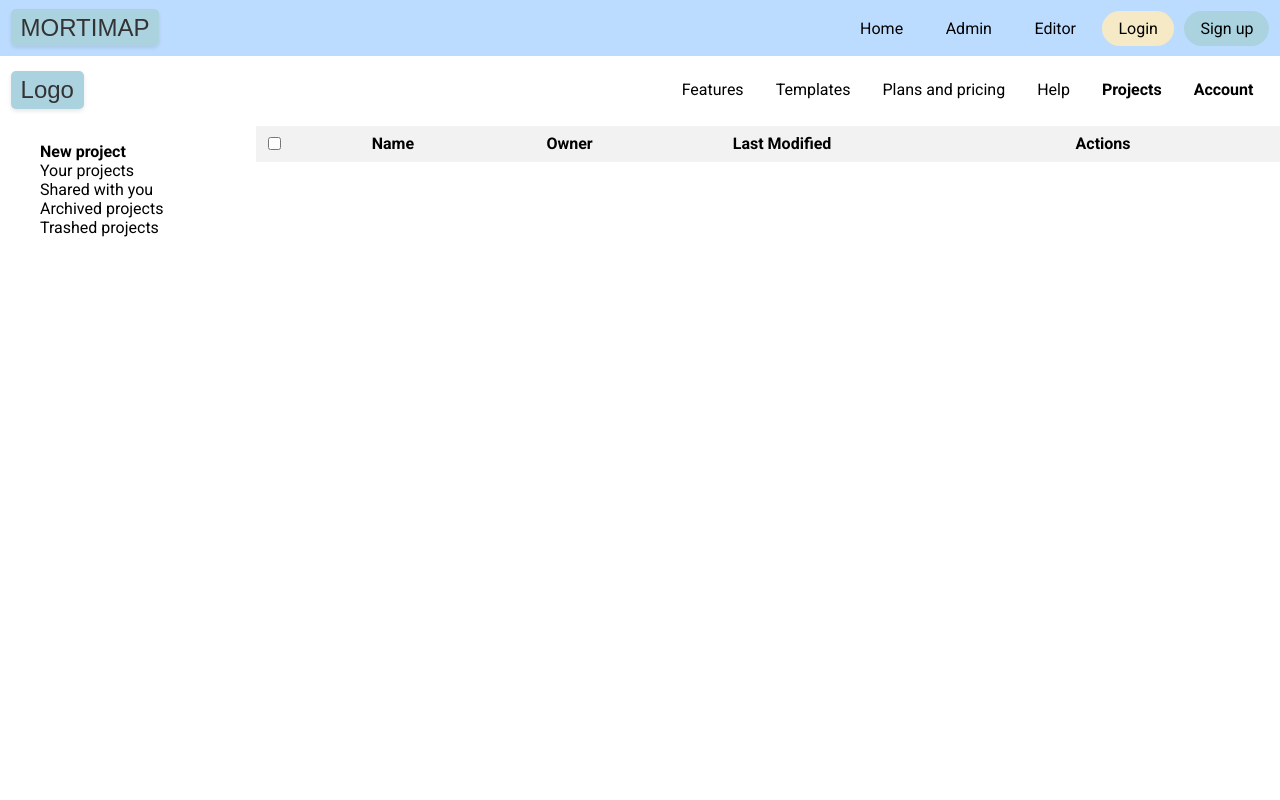
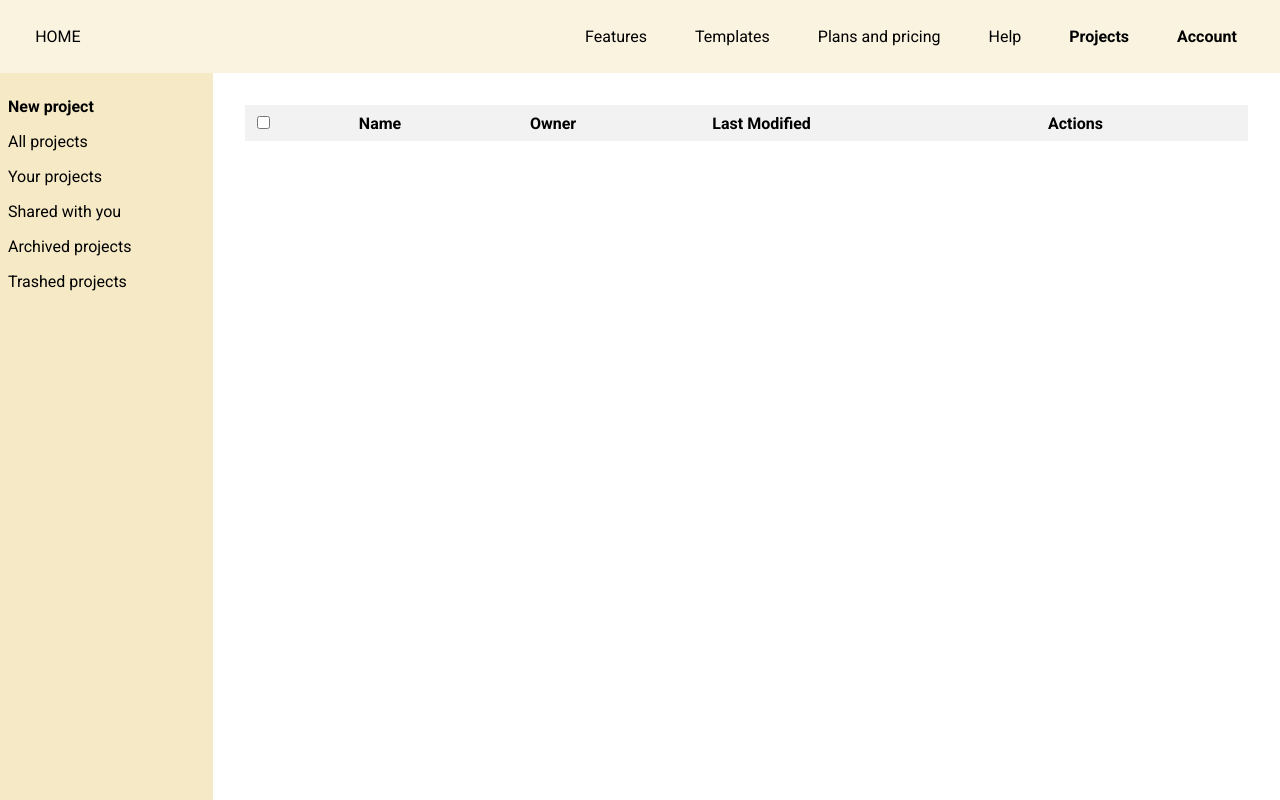
Before and after one commit to pibendik/mortimap, a Vue app in the folder frontend/: page /admin in a window 1280 px wide. Built offline with nearby package versions, Linux system fonts and the light colour scheme.

Commit message:
style: conditional different navbars

```diff
--- a/frontend/src/App.vue
+++ b/frontend/src/App.vue
@@ -1,6 +1,6 @@
 <template>
   <div id="app">
-    <header>
+    <header v-if="showHeader">
       <div class="logocontainer">
         <router-link to="/" class="logo">MORTIMAP</router-link>
       </div>
@@ -24,6 +24,13 @@ import 'quill/dist/quill.snow.css'; // or 'quill/dist/quill.bubble.css' for the
 
 export default {
   name: 'App',
+  computed: {
+    // Computed property that returns true or false based on the current route's meta field
+    showHeader() {
+      // This will return true if hideNavbar is false or undefined, making the header visible
+      return !this.$route.meta.hideNavbar;
+    }
+  }
 }
 </script>
 
--- a/frontend/src/components/AdminPanel.vue
+++ b/frontend/src/components/AdminPanel.vue
@@ -1,7 +1,10 @@
 <template>
     <div class="admin-panel">
-        <nav class="navbar">
-            <div class="logo">Logo</div>
+        <nav class="navbar inner-navbar">
+            <ul>
+                <router-link to="/">HOME</router-link>
+
+            </ul>
             <ul class="nav-list">
                 <li>Features</li>
                 <li>Templates</li>
@@ -11,16 +14,18 @@
                 <li class="highlight">Account</li>
             </ul>
         </nav>
-        <div class="main-content">
         <aside class="menu-pane">
             <ul class="menu-list">
                 <li class="highlight">New project</li>
+                <li>All projects</li>
                 <li>Your projects</li>
                 <li>Shared with you</li>
                 <li>Archived projects</li>
                 <li>Trashed projects</li>
             </ul>
         </aside>
+        <div class="main-content">
+
             <section class="project-display">
                 <table>
                     <thead>
@@ -50,15 +55,54 @@ export default {
 
 <style scoped>
 .admin-panel {
-    display: flex;
-    flex-direction: column;
+    display: grid;
+    grid-template-rows: auto 1fr;
+    /* Navbar height is auto, main content takes the rest */
+    grid-template-columns: 1fr 5fr;
+    /* Two columns, left is smaller */
+    grid-template-areas:
+        "navbar navbar"
+        "menu main";
+    height: 100vh;
+    /* Set the height to 100% of the viewport height */
 }
 
 .navbar {
-    margin-top: 4rem;
     display: flex;
     justify-content: space-between;
-    align-items: center;
+    grid-area: navbar;
+    margin: 0;
+    /* Adjusted to 0 because the grid gap can handle spacing */
+}
+
+.inner-navbar {
+    background-color: #f5e9c68b;
+    padding: 0.6rem;
+}
+
+.inner-navbar ul {
+    padding: 0.6rem;
+    margin: 0;
+
+}
+
+.inner-logo-container {
+    height: fit-content;
+    display: grid;
+    place-items: center;
+
+}
+
+.main-content {
+    display: grid;
+    grid-area: main;
+    grid-template-columns: 1fr;
+    /* Ensures content takes full width of its area */
+}
+
+.menu-pane {
+    grid-area: menu;
+    background-color: #F5E9C6;
 }
 
 .nav-list {
@@ -74,16 +118,9 @@ export default {
     font-weight: bold;
 }
 
-.main-content {
-    display: flex;
-}
-
-.menu-pane {
-    flex: 1;
-}
 
 .menu-list {
-    display: flex;
+    padding-left: 0;
     flex-direction: column;
     list-style: none;
 }
@@ -94,6 +131,7 @@ export default {
 
 .project-display {
     flex: 4;
+    padding: 2rem;
 }
 
 table {
@@ -110,4 +148,12 @@ td {
 th {
     background-color: #f2f2f2;
 }
+
+li {
+    padding: 0.5rem;
+}
+
+li:hover {
+    background-color: #AAD3DF;
+}
 </style>
--- a/frontend/src/components/TextEditor.vue
+++ b/frontend/src/components/TextEditor.vue
@@ -16,8 +16,4 @@ export default {
 }
 </script>
 
-<style scoped>
-.text-editor-container {
-  margin-top: 3rem;
-}
-</style>
+<style scoped></style>
--- a/frontend/src/router/router.js
+++ b/frontend/src/router/router.js
@@ -13,21 +13,27 @@ const router = createRouter({
       path: "/",
       name: "LandingPage",
       component: LandingPage,
+
+      meta: { hideNavbar: false },
     },
     {
       path: "/loginPage",
       name: "LoginPage",
       component: LoginPage,
+
+      meta: { hideNavbar: false },
     },
     {
       path: "/editor",
       name: "CompleteEditor",
       component: CompleteEditor,
+      meta: { hideNavbar: true },
     },
     {
       path: "/admin",
       name: "AdminPanel",
       component: AdminPanel,
+      meta: { hideNavbar: true },
     },
   ],
 });
```
Lines whose indentation alone changed are shown as unchanged.
